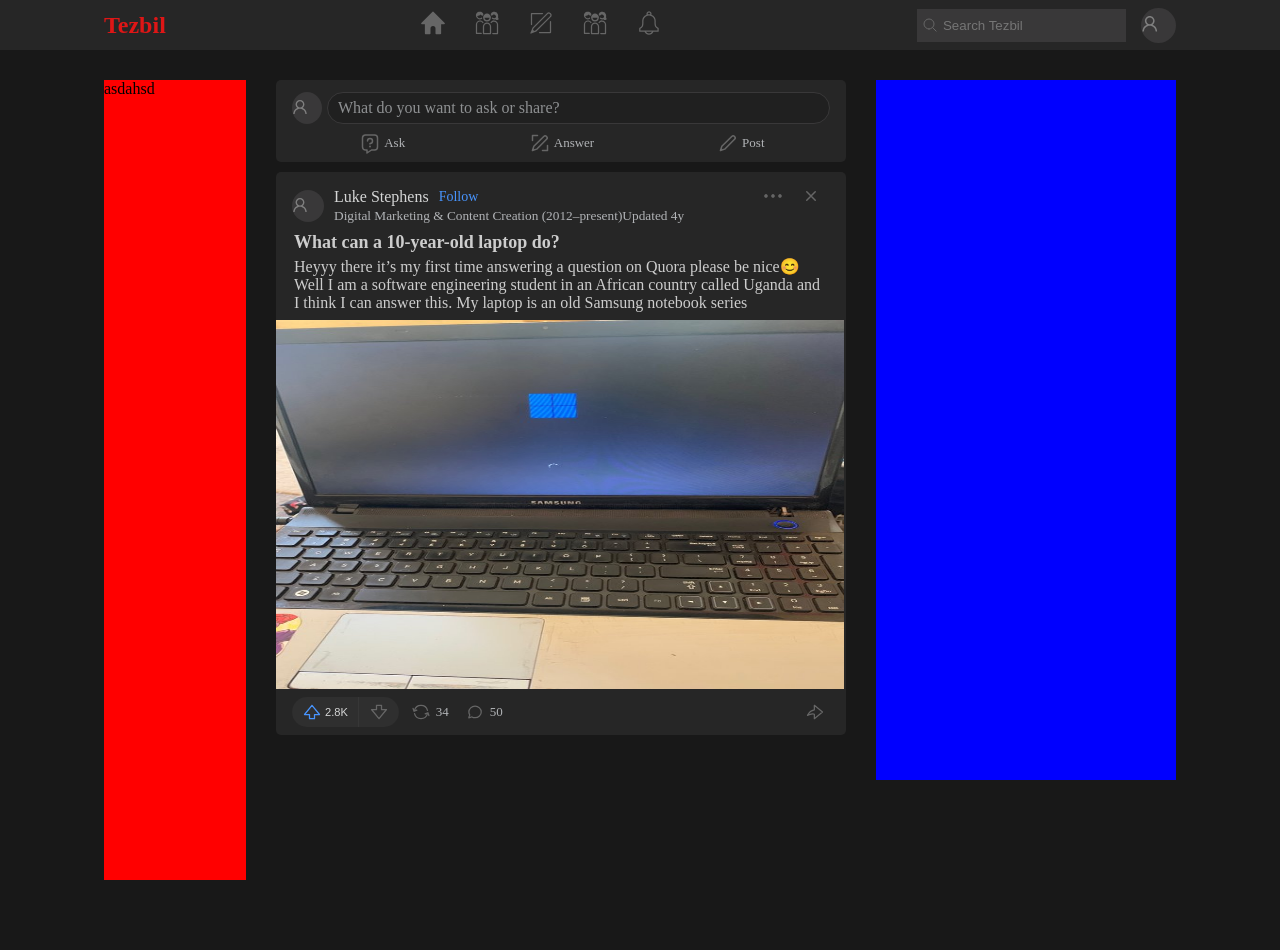
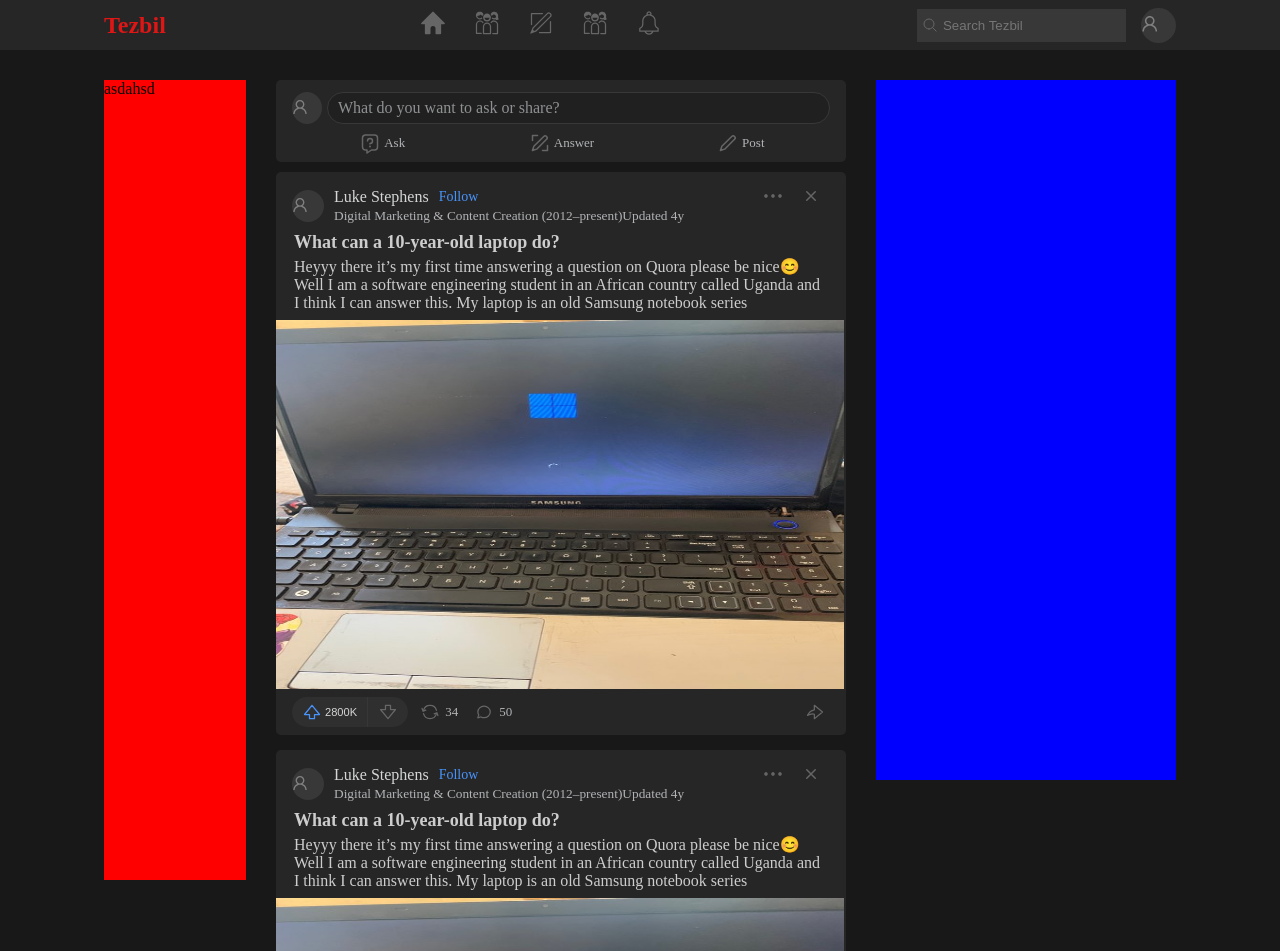
Before and after one commit to Hamlet-Haciyev/Tezbil, a Next.js app: page / in a window 1280 px wide. Shown: the top 951 px of the page. Built offline with nearby package versions, Linux system fonts and the light colour scheme.

Commit message:
update post section

```diff
--- a/components/Post/PostStyled.tsx
+++ b/components/Post/PostStyled.tsx
@@ -5,6 +5,7 @@ export const PostWrapper = styled.article`
   background-color: #262626;
   border-radius: 5px;
   padding-bottom: 4px;
+  margin-bottom: 15px;
 `;
 export const PostContainer = styled.div``;
 export const PostShareWho = styled.div`
--- a/components/Post/index.tsx
+++ b/components/Post/index.tsx
@@ -13,7 +13,7 @@ import {
 import { Profile } from "../";
 import Icon from "../../helpers/icons";
 
-const Post = () => {
+const Post = ({ post }: any) => {
   return (
     <PostWrapper>
       <PostContainer>
@@ -26,7 +26,7 @@ const Post = () => {
           <div className="profile__info">
             <div className="profile__box">
               <div className="profile__l__side">
-                <Link href={"/"}>Luke Stephens</Link>
+                <Link href={"/"}>{post.whoShareName}</Link>
                 <span>Follow</span>
               </div>
               <div className="profile__r__side">
@@ -39,23 +39,16 @@ const Post = () => {
               </div>
             </div>
             <div className="profile__box__pos">
-              <small>
-                Digital Marketing & Content Creation (2012–present)Updated 4y
-              </small>
+              <small>{post.job}</small>
             </div>
           </div>
         </PostShareWho>
         <PostAboutContainer>
           <div className="post__description">
             <h3 className="post__question">
-              <Link href={"/"}>What can a 10-year-old laptop do?</Link>
+              <Link href={"/"}>{post.question}</Link>
             </h3>
-            <p className="post__text">
-              Heyyy there it’s my first time answering a question on Quora
-              please be nice😊 Well I am a software engineering student in an
-              African country called Uganda and I think I can answer this. My
-              laptop is an old Samsung notebook series
-            </p>
+            <p className="post__text">{post.description}</p>
           </div>
           <Image src="/computer.jfif" width={568} height={369} />
         </PostAboutContainer>
@@ -64,7 +57,7 @@ const Post = () => {
             <div className="post__statistic__vote">
               <button className="upvote__wrapper">
                 <Icon name="UpVote" width="20" height="20"></Icon>
-                <small>2.8K</small>
+                <small>{post.upvote}K</small>
               </button>
               <button className="downvote__wrapper">
                 <Icon name="DownVote" width="20" height="20"></Icon>
@@ -73,13 +66,13 @@ const Post = () => {
             <div className="post__statistic__share">
               <PostOption mr>
                 <Icon name="Share" width="20" height="20"></Icon>
-                <span>34</span>
+                <span>{post.share}</span>
               </PostOption>
             </div>
             <div className="post__statistic__comment">
               <PostOption>
                 <Icon name="Comment" width="20" height="20"></Icon>
-                <span>50</span>
+                <span>{post.comment}</span>
               </PostOption>
             </div>
           </div>
--- a/containers/Main/MainStyled.tsx
+++ b/containers/Main/MainStyled.tsx
@@ -1,7 +1,6 @@
 import styled from "styled-components";
 
 export const MainWrapper = styled.main`
-  height: 900px;
   width: 100%;
   background-color: #181818;
 `;
--- a/containers/PostSide/PostSideStyled.tsx
+++ b/containers/PostSide/PostSideStyled.tsx
@@ -1,7 +1,6 @@
 import styled from "styled-components";
 
 export const PostSection = styled.section`
-  height: 700px;
   width: 570px;
   margin-left: 30px;
 `;
--- a/containers/PostSide/index.tsx
+++ b/containers/PostSide/index.tsx
@@ -5,13 +5,12 @@ import {
   QuestionOption,
   QuestionOptionText,
 } from "./PostSideStyled";
-import { UserOutlined } from "@ant-design/icons";
 import { Profile } from "../../components";
 import { Avatar } from "antd";
+import { UserOutlined } from "@ant-design/icons";
 import Icon from "../../helpers/icons";
 import Post from "../../components/Post";
-
-const PostSide = () => {
+const PostSide = ({ posts }: any) => {
   return (
     <PostSection>
       <QuestionWrapper>
@@ -40,7 +39,10 @@ const PostSide = () => {
           </div>
         </QuestionContainer>
       </QuestionWrapper>
-      <Post />
+      {posts &&
+        posts.map((post: any) => {
+          return <Post key={post.id} post={post} />;
+        })}
     </PostSection>
   );
 };
--- a/pages/index.tsx
+++ b/pages/index.tsx
@@ -1,23 +1,31 @@
 import type { NextPage } from "next";
-import styles from "../styles/Home.module.css";
 import Header from "../containers/Header";
 import Footer from "../containers/Footer";
 import Main from "../containers/Main";
 import InterestSide from "../containers/InterestSide";
 import PostSide from "../containers/PostSide";
 import TrendingSide from "../containers/TrendingSide";
-const Home: NextPage = () => {
+import { fakePostData } from "../store";
+
+const Home: NextPage = ({ posts }: any) => {
   return (
-    <div className={styles.container}>
+    <div className="app">
       <Header />
       <Main>
         <InterestSide></InterestSide>
-        <PostSide></PostSide>
+        <PostSide posts={posts}></PostSide>
         <TrendingSide></TrendingSide>
       </Main>
       <Footer />
     </div>
   );
 };
-
+export const getServerSideProps = async () => {
+  const fecthData = await fakePostData;
+  return {
+    props: {
+      posts: fecthData,
+    },
+  };
+};
 export default Home;
--- /dev/null
+++ b/store/index.ts
@@ -0,0 +1,48 @@
+export const fakePostData: {
+  id: number;
+  whoShareName: string;
+  job: string;
+  question: string;
+  description: string;
+  img: string;
+  comment: number;
+  upvote: number;
+  share: number;
+}[] = [
+  {
+    id: 1,
+    whoShareName: "Luke Stephens",
+    job: "Digital Marketing & Content Creation (2012–present)Updated 4y",
+    question: "What can a 10-year-old laptop do?",
+    description:
+      "Heyyy there it’s my first time answering a question on Quora please be nice😊 Well I am a software engineering student in an African country called Uganda and I think I can answer this. My laptop is an old Samsung notebook series",
+    img: "asdasd",
+    comment: 50,
+    upvote: 2800,
+    share: 34,
+  },
+  {
+    id: 2,
+    whoShareName: "Luke Stephens",
+    job: "Digital Marketing & Content Creation (2012–present)Updated 4y",
+    question: "What can a 10-year-old laptop do?",
+    description:
+      "Heyyy there it’s my first time answering a question on Quora please be nice😊 Well I am a software engineering student in an African country called Uganda and I think I can answer this. My laptop is an old Samsung notebook series",
+    img: "asdasd",
+    comment: 50,
+    upvote: 2800,
+    share: 34,
+  },
+  {
+    id: 3,
+    whoShareName: "Luke Stephens",
+    job: "Digital Marketing & Content Creation (2012–present)Updated 4y",
+    question: "What can a 10-year-old laptop do?",
+    description:
+      "Heyyy there it’s my first time answering a question on Quora please be nice😊 Well I am a software engineering student in an African country called Uganda and I think I can answer this. My laptop is an old Samsung notebook series",
+    img: "asdasd",
+    comment: 50,
+    upvote: 2800,
+    share: 34,
+  },
+];
```
Also changed, not shown: styles/Home.module.css (deleted).
